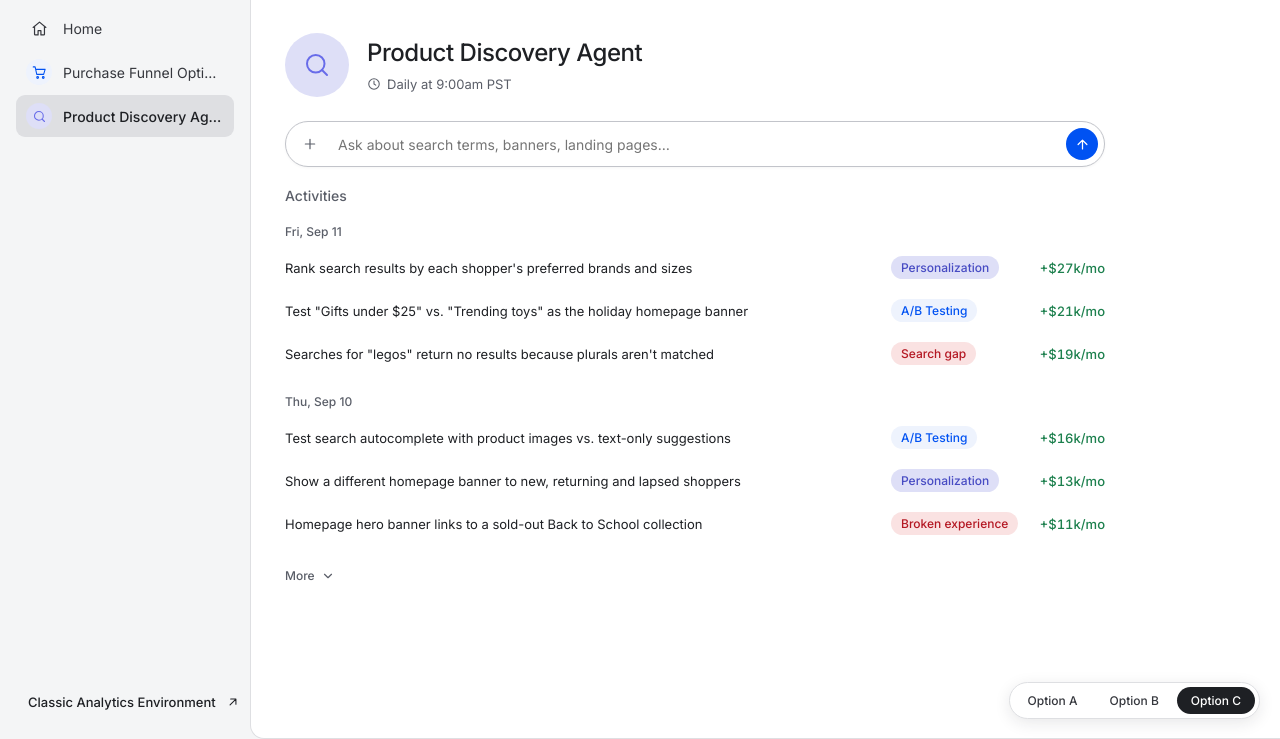
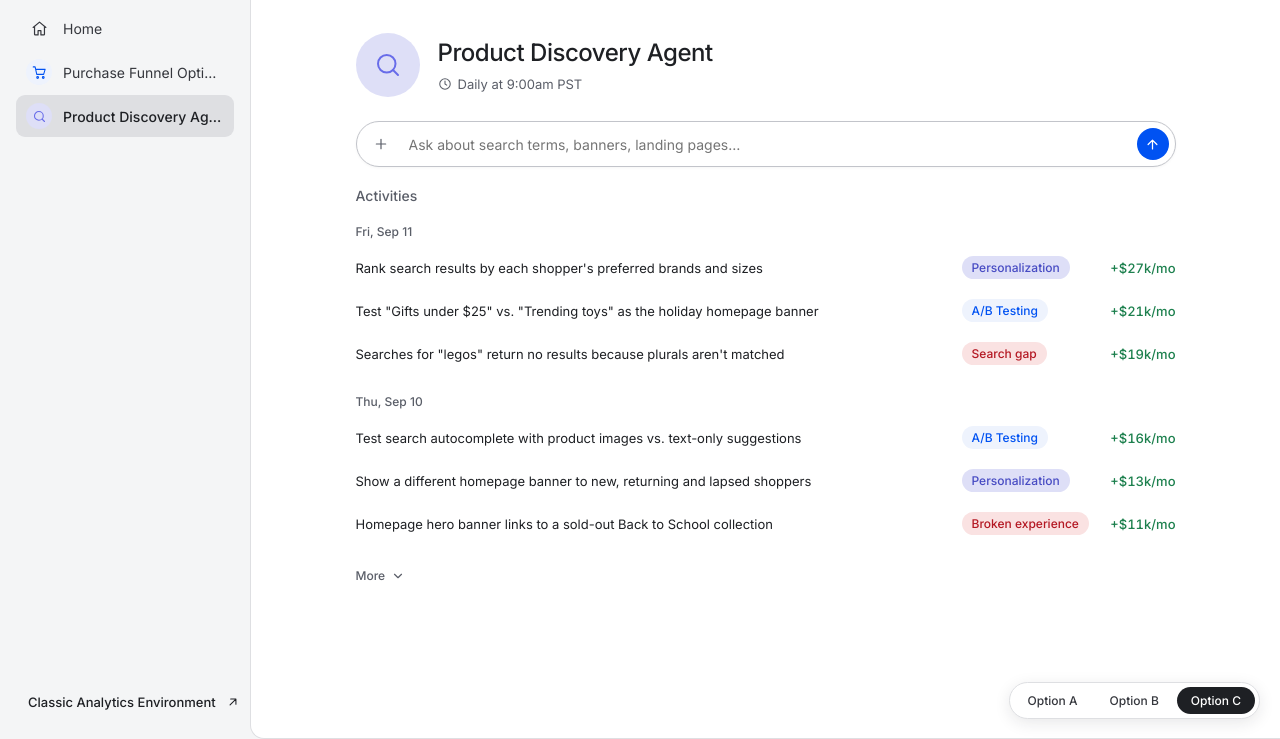
Before and after one commit to jingshuzhaoamp/acme_store, a plain HTML site: page agent-option-c.dc.html in a window 1280 px wide. Both pictures are taken after a click on the element "Product Discovery Agent". Shown: the part 61-800 px from the top of the page. Drawn offline with nearby package versions, Linux system fonts and the light colour scheme.

Commit message:
Center the Option C agent page content
The agent page wrapper was 1040px wide but the content grid inside it was
capped at 820px and left-aligned, leaving more space on the right. Narrow
the wrapper to 820px so the header and content are centered together.

Co-Authored-By: Claude Opus 5.5 <noreply@anthropic.com>

```diff
--- a/agent-option-c.dc.html
+++ b/agent-option-c.dc.html
@@ -129,7 +129,7 @@ button{font-family:inherit;}
     </div>
     </sc-if>
     <sc-if value="{{ isChat }}">
-    <div style="max-width:1040px;margin:0 auto;padding:36px 0 40px;display:flex;flex-direction:column;gap:24px;">
+    <div style="max-width:820px;margin:0 auto;padding:36px 0 40px;display:flex;flex-direction:column;gap:24px;">
       <div style="display:flex;align-items:flex-start;justify-content:space-between;gap:20px;flex-wrap:wrap;">
         <div style="display:flex;align-items:center;gap:18px;">
           <sc-if value="{{ isPFO }}"><span style="width:64px;height:64px;flex:0 0 64px;border-radius:50%;background:#EEF3FD;display:flex;align-items:center;justify-content:center;"><svg width="30" height="30" viewBox="0 0 24 24" fill="none" stroke="#0052F2" stroke-width="1.6" stroke-linecap="round" stroke-linejoin="round"><circle cx="9" cy="20" r="1.4"></circle><circle cx="18" cy="20" r="1.4"></circle><path d="M2 3h3l2.6 12h11L21 7H6"></path></svg></span></sc-if><sc-if value="{{ isPD }}"><span style="width:64px;height:64px;flex:0 0 64px;border-radius:50%;background:#DEDFF7;display:flex;align-items:center;justify-content:center;"><svg width="30" height="30" viewBox="0 0 24 24" fill="none" stroke="#686CE9" stroke-width="1.6" stroke-linecap="round" stroke-linejoin="round"><circle cx="11" cy="11" r="7"></circle><path d="M20 20l-4-4"></path></svg></span></sc-if>
```
